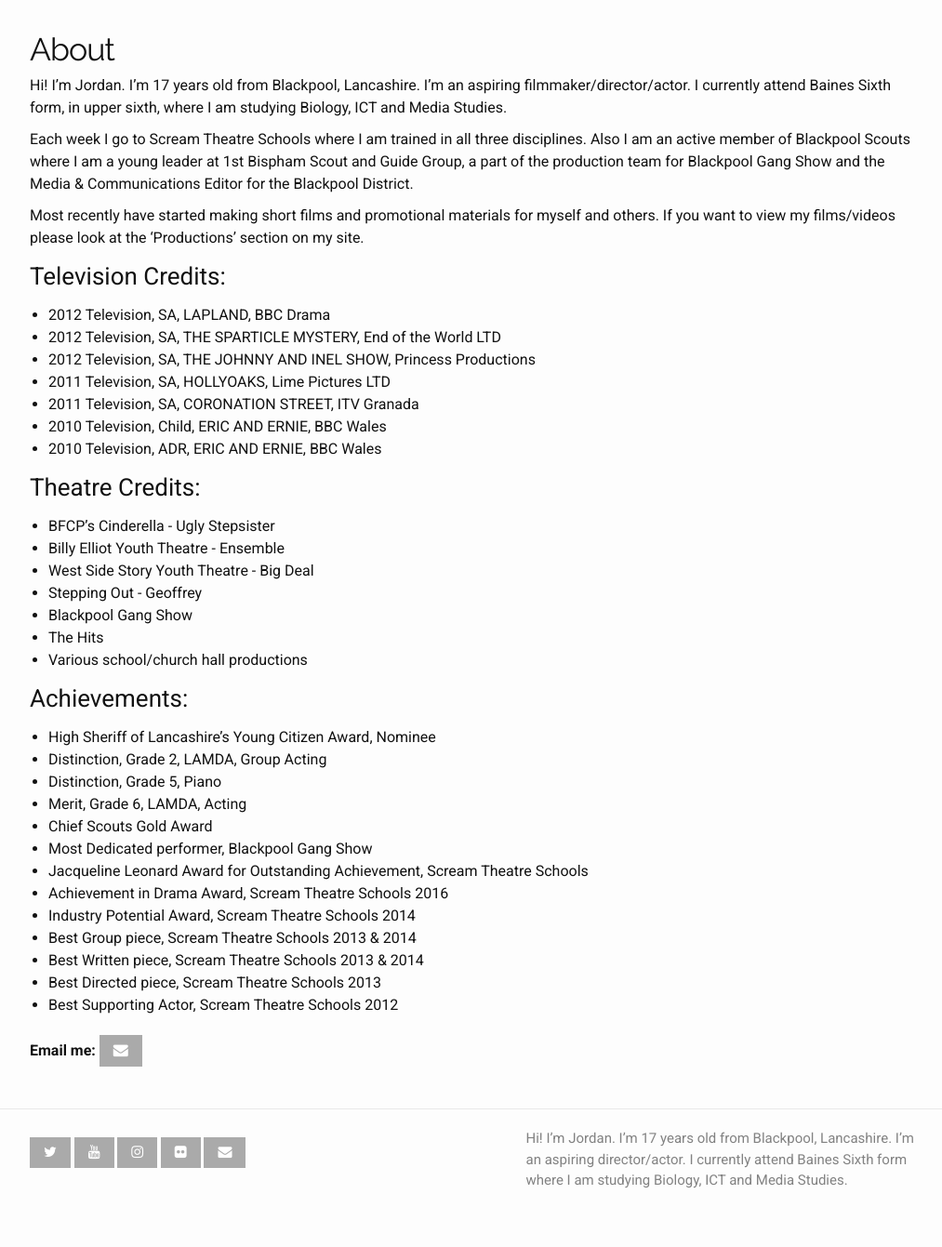
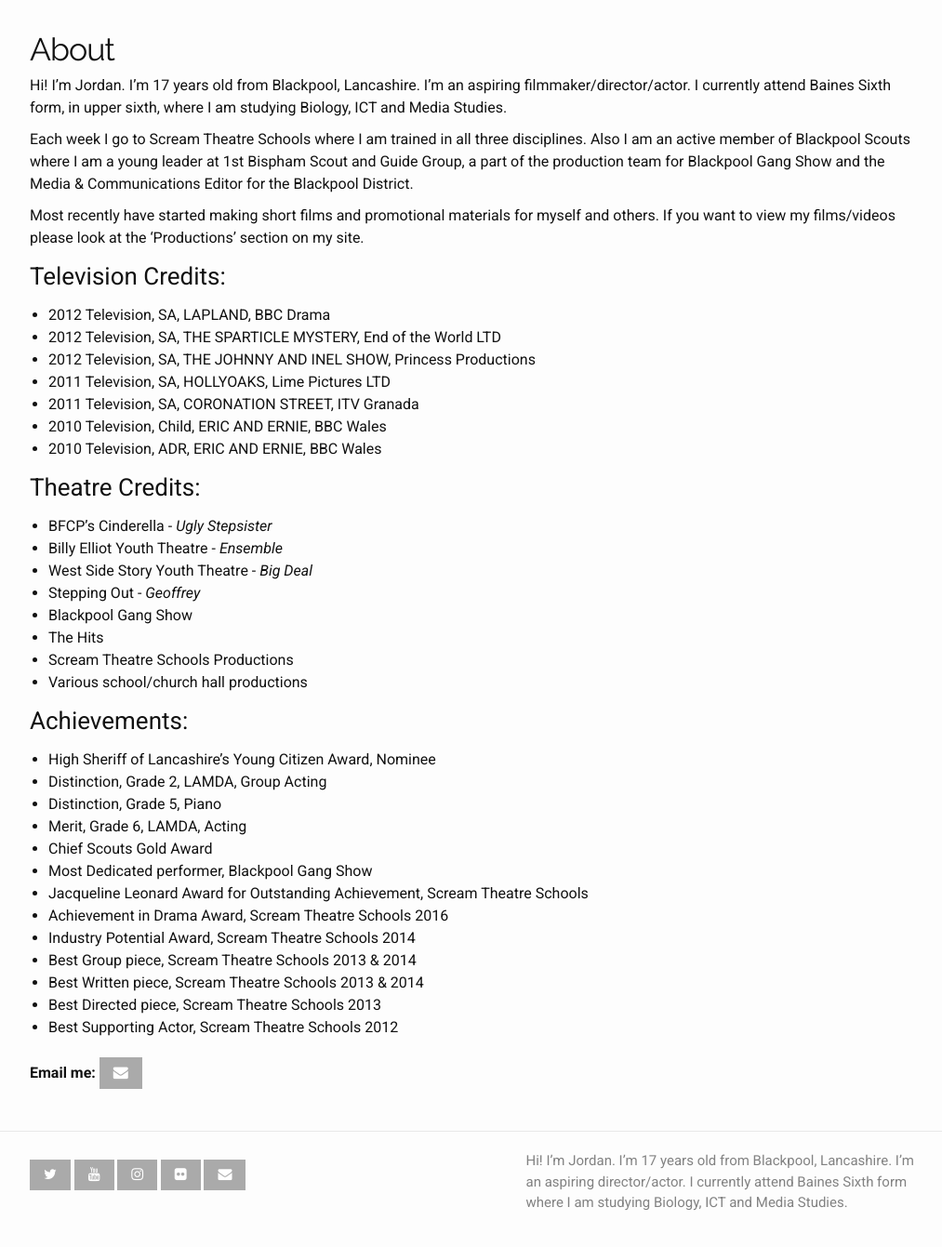
Before and after one commit to shuckproductions/jordan, a Jekyll site: the page built from about.md, in a window 1280 px wide, cut to the strip 104-1449 px from the top of the page. Shown: the top 1341 px of the strip at 93% size, without its empty margins (128-1141 px from the left). Built offline with Jekyll 4.4.1, drawn with Linux system fonts in a browser that asks for light colours; nearby versions of some CDN libraries.

Commit message:
about changed

```diff
--- a/about.md
+++ b/about.md
@@ -24,12 +24,13 @@
 
 <h3> Theatre Credits: </h3>
 
-* BFCP’s Cinderella - Ugly Stepsister
-* Billy Elliot Youth Theatre - Ensemble
-* West Side Story Youth Theatre - Big Deal
-* Stepping Out - Geoffrey
+* BFCP’s Cinderella - *Ugly Stepsister*
+* Billy Elliot Youth Theatre - *Ensemble*
+* West Side Story Youth Theatre - *Big Deal*
+* Stepping Out - *Geoffrey*
 * Blackpool Gang Show
 * The Hits
+* Scream Theatre Schools Productions
 * Various school/church hall productions
 
 <h3> Achievements: </h3>
```
Also changed, not shown: ._about.md, 2 other files.
